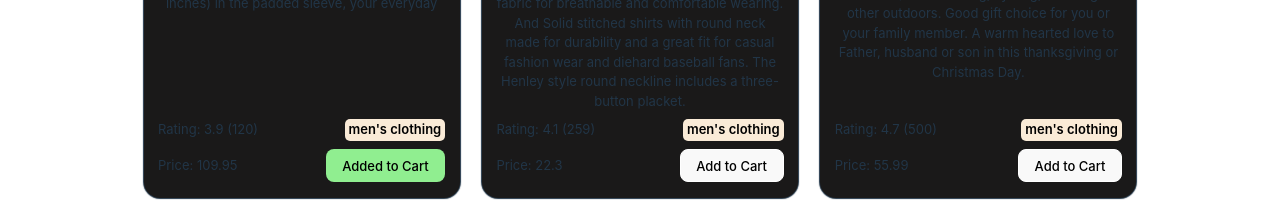
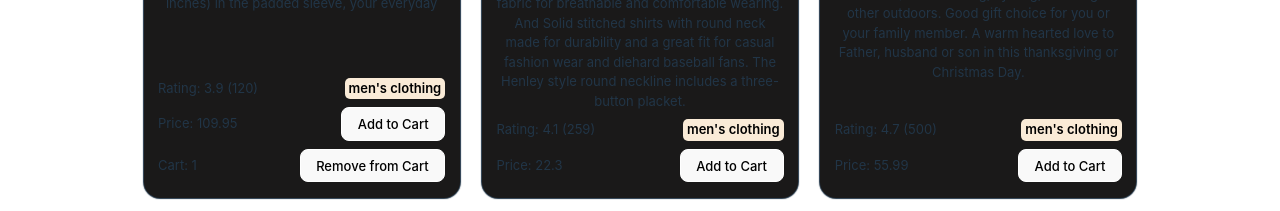
Before and after one commit to iamjoker021/odin-shopping-cart, a React (Vite) app: page /home in a window 1280 px wide. Shown: the part 405-616 px from the top of the page. Built offline with nearby package versions, Linux system fonts and the light colour scheme.

Commit message:
feat: Update Item module to show Cart Count and Add Button to reduce the Count in UI

```diff
--- a/src/Item/Item.jsx
+++ b/src/Item/Item.jsx
@@ -16,9 +16,14 @@ export default function Item({item}) {
             </div>
             <div className={styles.flex}>
                 <p>Price: {item.price}</p>
-                {!item.count > 0 && <button type='button' className={styles.button}>Add to Cart</button>}
-                {item.count > 0 && <button type='button' className={styles.buttonDisabled} disabled>Added to Cart</button>}
+                <button type='button' className={`${styles.button} ${styles.addButton}`}>Add to Cart</button>
             </div>
+            {item.count &&
+            <div className={styles.flex}>
+                <p>Cart: {item.count}</p>
+                {<button type='button' className={`${styles.button} ${styles.removeButton}`}>Remove from Cart</button>}
+            </div>
+            }
         </div>
     </div>
     )
--- a/src/Item/Item.module.css
+++ b/src/Item/Item.module.css
@@ -35,10 +35,14 @@ img {
     border: 1px solid white;
 }
 
-.buttonDisabled {
+.addButton:hover {
     background-color: lightgreen;
     color: black;
-    cursor: auto;
+}
+
+.removeButton:hover {
+    background-color: lightcoral;
+    color: black;
 }
 
 /* Layout */
```
